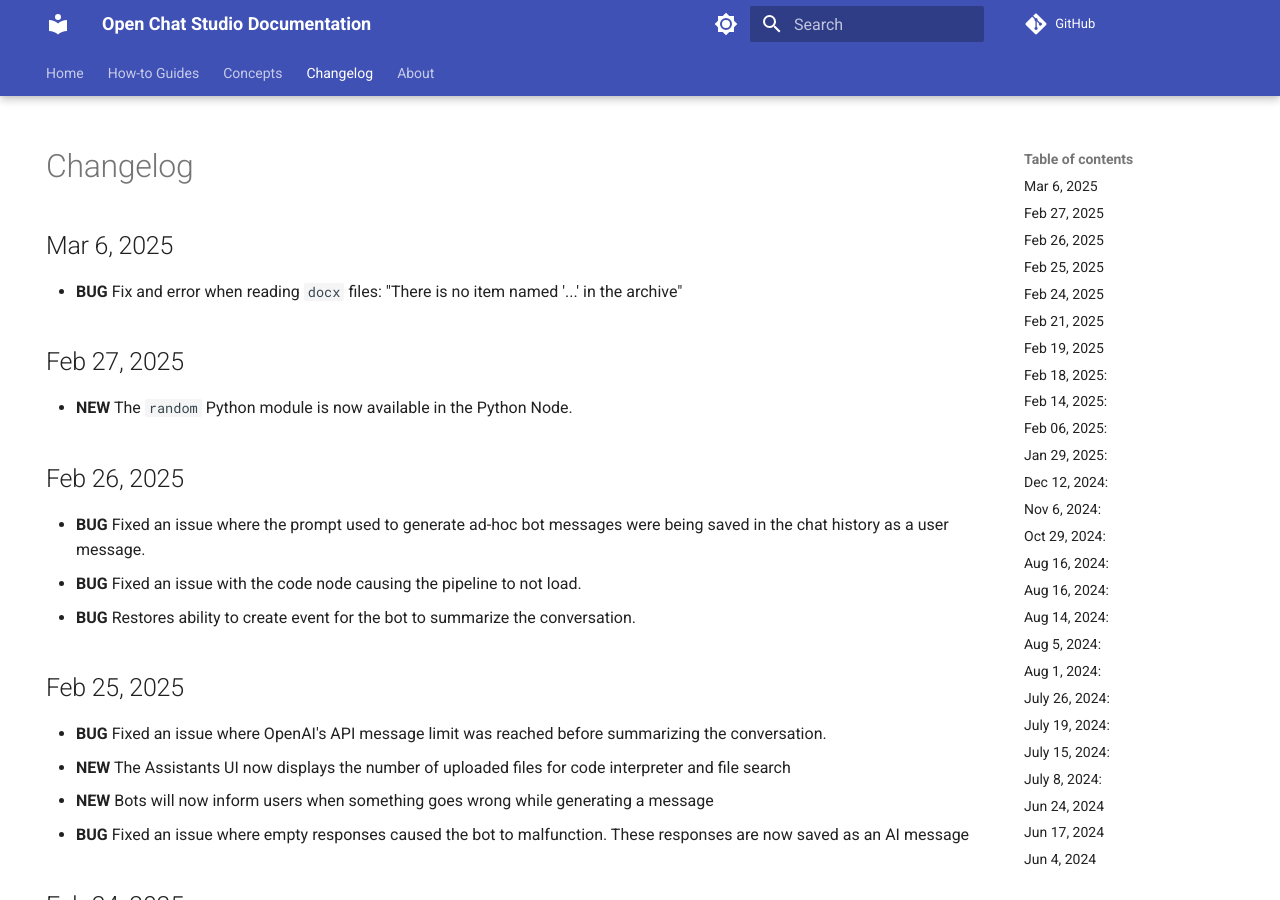
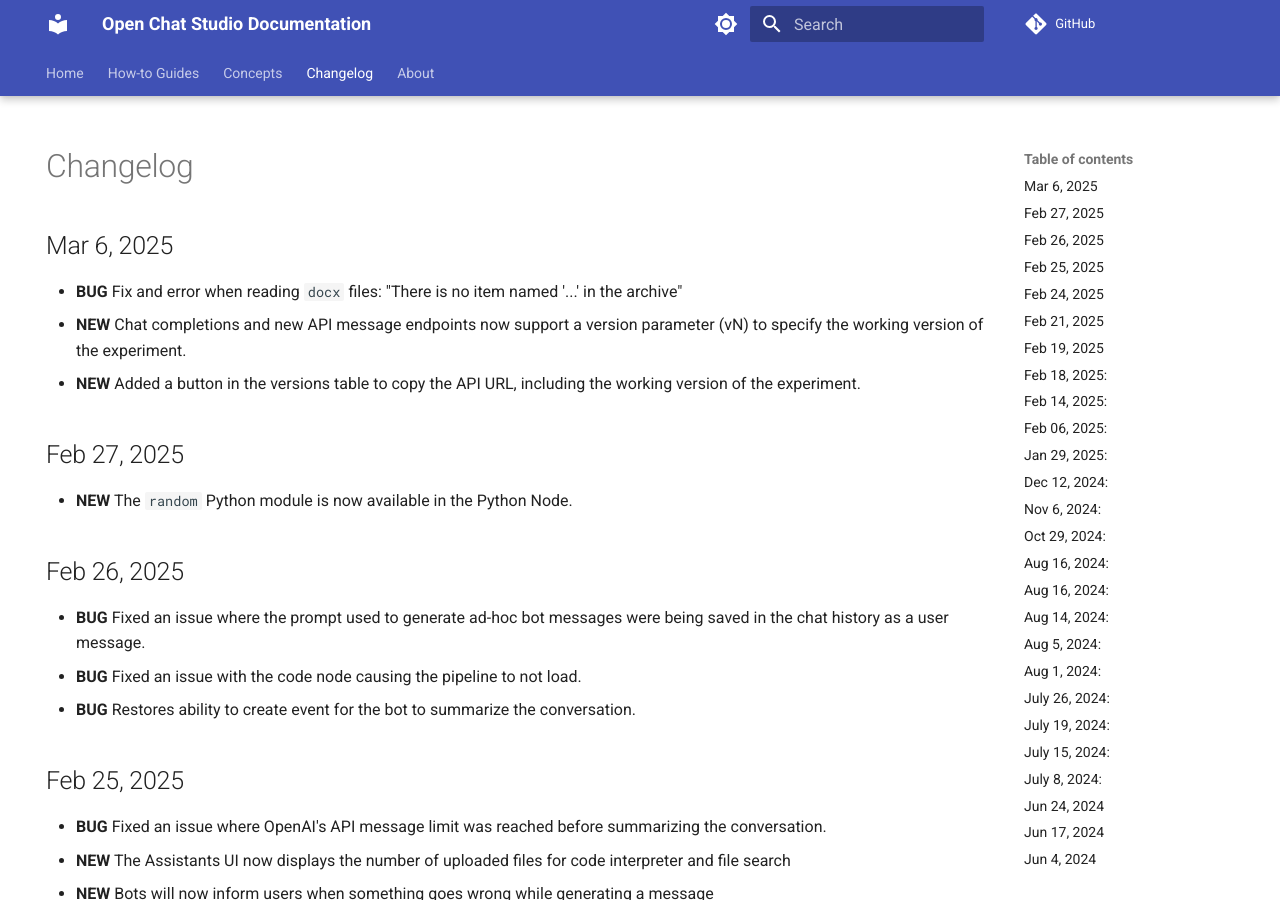
Before and after one commit to dimagi/open-chat-studio-docs, an MkDocs documentation site: the page built from docs/changelog.md, in a window 1280 px wide and 900 px high. Built offline with MkDocs 1.6.1 and Material for MkDocs 9.7.7, drawn with Linux system fonts in a browser that asks for light colours; emoji names are drawn with the system emoji font; a script that is not in the unit is left out; comment, search, counter and statistics services are not loaded.

Commit message:
update changelog for 6th march

```diff
--- a/docs/changelog.md
+++ b/docs/changelog.md
@@ -8,6 +8,8 @@ hide:
 ## Mar 6, 2025
 
 * **BUG** Fix and error when reading `docx` files: "There is no item named '...' in the archive"
+* **NEW** Chat completions and new API message endpoints now support a version parameter (vN) to specify the working version of the experiment.
+* **NEW** Added a button in the versions table to copy the API URL, including the working version of the experiment.
 
 ## Feb 27, 2025
 * **NEW** The `random` Python module is now available in the Python Node.
```
